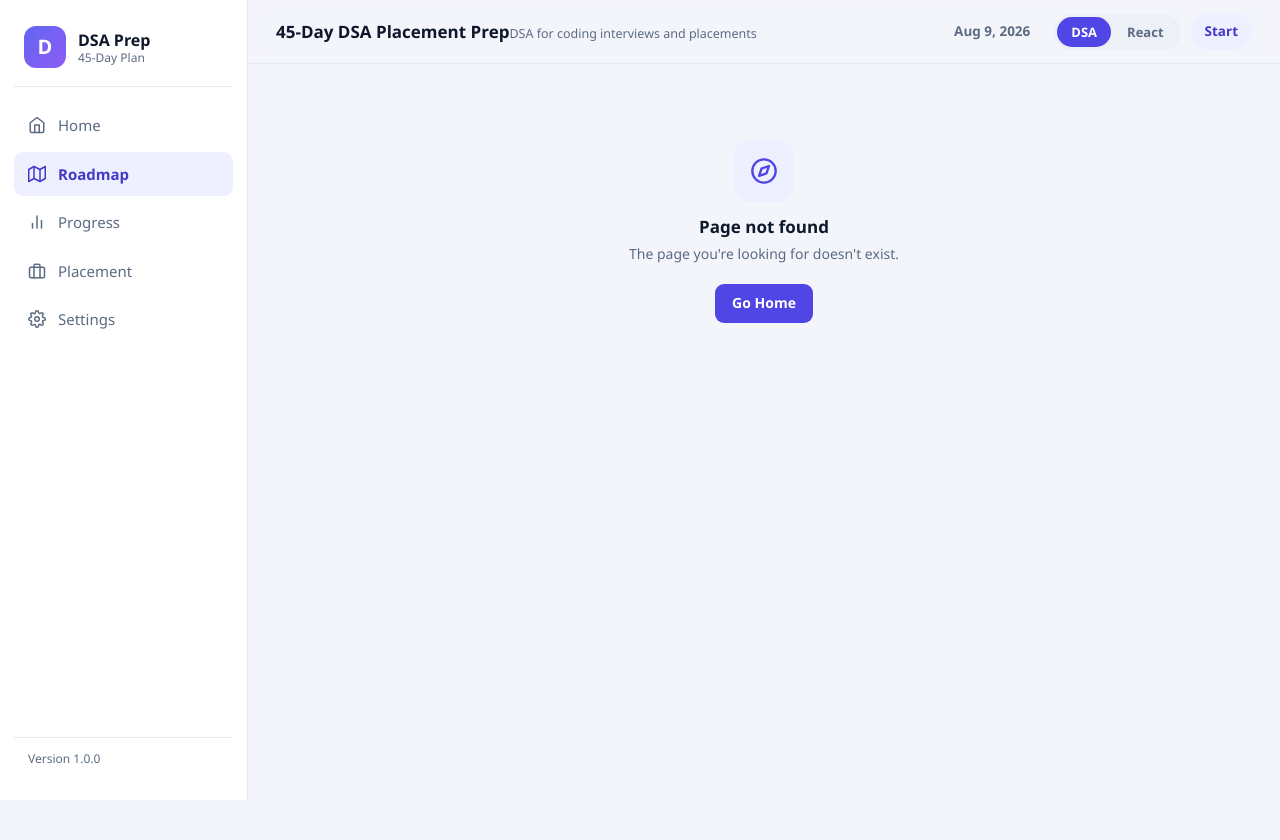
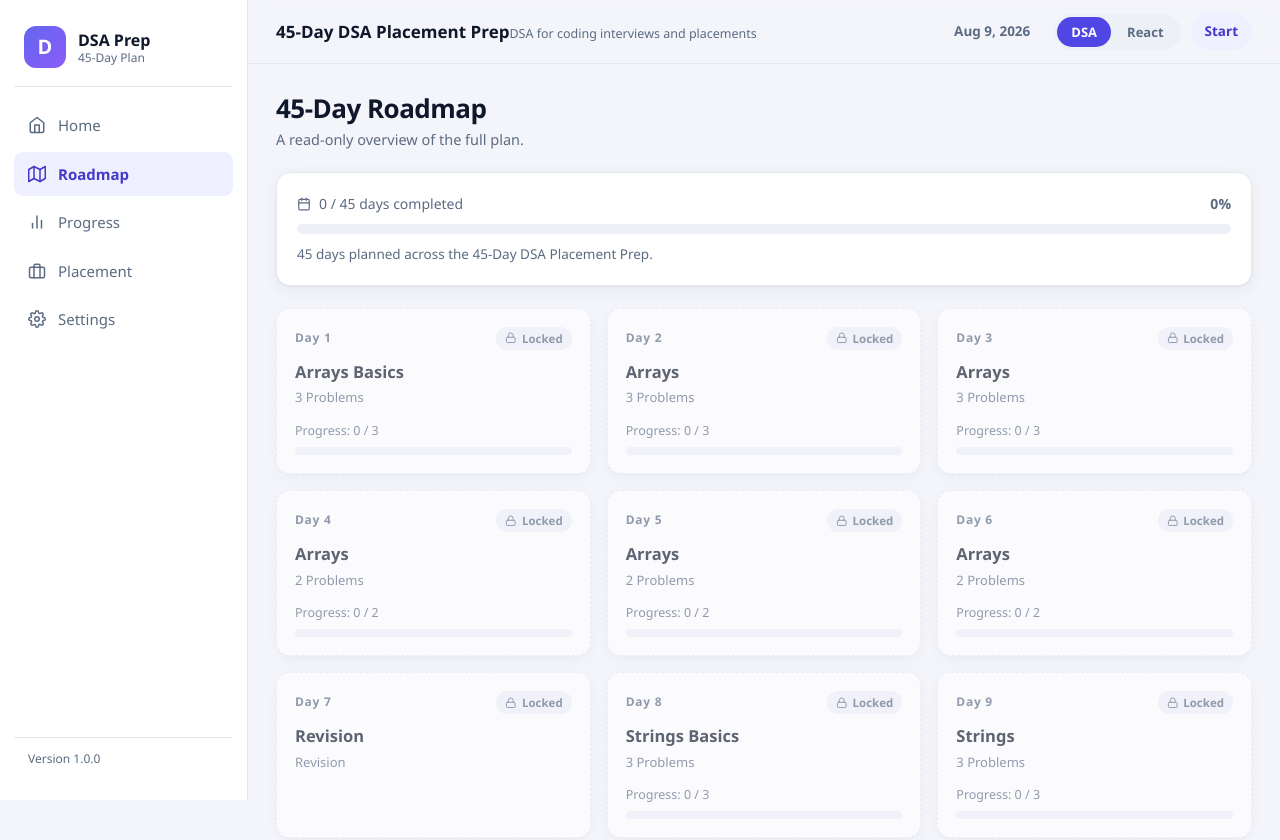
Before and after one commit to Sasin195/CrackIT, a React (Vite) app: page /roadmap/preview in a window 1280 px wide. Shown: the top 840 px of the page. Before the commit the page ends 800 px from the top, so only its background shows below. Built offline with nearby package versions, Linux system fonts and the light colour scheme.

Commit message:
Add read-only roadmap preview for settings view

```diff
--- a/src/App.jsx
+++ b/src/App.jsx
@@ -25,6 +25,7 @@ export default function App() {
         <Route element={<Layout />}>
           <Route path="/" element={<HomePage />} />
           <Route path="/roadmap" element={<RoadmapPage />} />
+          <Route path="/roadmap/preview" element={<RoadmapPage readOnly />} />
           <Route path="/day/:dayNumber" element={<DayPage />} />
           <Route path="/problem/:problemId" element={<ProblemPage />} />
           <Route path="/progress" element={<ProgressPage />} />
--- a/src/components/DayCard.jsx
+++ b/src/components/DayCard.jsx
@@ -3,7 +3,7 @@ import { FiCheckCircle, FiPlay, FiClock, FiArrowRight, FiLock } from "react-icon
 import { getDayProblemStats, isDayCompleted } from "../utils/progress.js";
 import { cn } from "../utils/helpers.js";
 
-export default function DayCard({ day, data, isCurrent, locked }) {
+export default function DayCard({ day, data, isCurrent, locked, readOnly = false }) {
   const completed = isDayCompleted(data, day);
   const stats = getDayProblemStats(data, day);
   const isRevision = day.type === "revision";
@@ -45,14 +45,16 @@ export default function DayCard({ day, data, isCurrent, locked }) {
           </div>
         </div>
       )}
-      <span className="day-cta">
-        {completed ? "Review day" : locked ? "Unlocks tomorrow" : isCurrent ? "Start today" : "Open day"}
-        <FiArrowRight />
-      </span>
+      {!readOnly && (
+        <span className="day-cta">
+          {completed ? "Review day" : locked ? "Unlocks tomorrow" : isCurrent ? "Start today" : "Open day"}
+          <FiArrowRight />
+        </span>
+      )}
     </>
   );
 
-  if (locked) {
+  if (locked || readOnly) {
     return <div className={cn("day-card", status.tone)}>{content}</div>;
   }
 
--- a/src/pages/RoadmapPage.jsx
+++ b/src/pages/RoadmapPage.jsx
@@ -7,7 +7,7 @@ import DayCard from "../components/DayCard.jsx";
 import ProgressBar from "../components/ProgressBar.jsx";
 import PageHeader from "../components/PageHeader.jsx";
 
-export default function RoadmapPage() {
+export default function RoadmapPage({ readOnly = false }) {
   const { data } = useApp();
   const course = getCourse(data.settings.course);
   const roadmap = course.roadmap;
@@ -15,11 +15,19 @@ export default function RoadmapPage() {
   const currentDayNumber = getCurrentDay(data, course).day;
   const started = isCourseStarted(data, course.id);
 
+  const note = readOnly
+    ? `${course.totalDays} days planned across the ${course.title}.`
+    : !started
+      ? "Start the challenge to begin tracking — Day 1 unlocks when you press Start."
+      : progress.challengeComplete
+        ? "🏆 All days completed — congratulations!"
+        : `You're currently on Day ${currentDayNumber}.`;
+
   return (
     <>
       <PageHeader
         title={`${course.totalDays}-Day Roadmap`}
-        subtitle="Follow the plan day by day. Review any previous day at any time."
+        subtitle={readOnly ? "A read-only overview of the full plan." : "Follow the plan day by day. Review any previous day at any time."}
       />
 
       <div className="roadmap-summary card">
@@ -31,18 +39,10 @@ export default function RoadmapPage() {
           <strong>{Math.round(progress.daysPercent)}%</strong>
         </div>
         <ProgressBar percent={progress.daysPercent} />
-        <p className="roadmap-summary-note">
-          {!started ? (
-            "Start the challenge to begin tracking — Day 1 unlocks when you press Start."
-          ) : progress.challengeComplete ? (
-            "🏆 All days completed — congratulations!"
-          ) : (
-            `You're currently on Day ${currentDayNumber}.`
-          )}
-        </p>
+        <p className="roadmap-summary-note">{note}</p>
       </div>
 
-      {!started && (
+      {!readOnly && !started && (
         <div className="roadmap-lock-note">
           <FiLock />
           <span>
@@ -52,7 +52,7 @@ export default function RoadmapPage() {
         </div>
       )}
 
-      {started && getDayCompletedToday(data, course.id) !== null && (
+      {!readOnly && started && getDayCompletedToday(data, course.id) !== null && (
         <div className="roadmap-lock-note">
           <FiLock />
           <span>
@@ -67,6 +67,7 @@ export default function RoadmapPage() {
             key={day.day}
             day={day}
             data={data}
+            readOnly={readOnly}
             isCurrent={day.day === currentDayNumber}
             locked={!started || !canStartDay(data, day)}
           />
--- a/src/pages/SettingsPage.jsx
+++ b/src/pages/SettingsPage.jsx
@@ -152,7 +152,7 @@ export default function SettingsPage() {
             </span>
             <span className="settings-version">v1.0.0</span>
           </div>
-          <Link className="settings-row" to="/roadmap">
+          <Link className="settings-row" to="/roadmap/preview">
             <FiInfo className="settings-row-icon" />
             <span className="settings-row-text">
               <span className="settings-row-title">View Roadmap</span>
```
